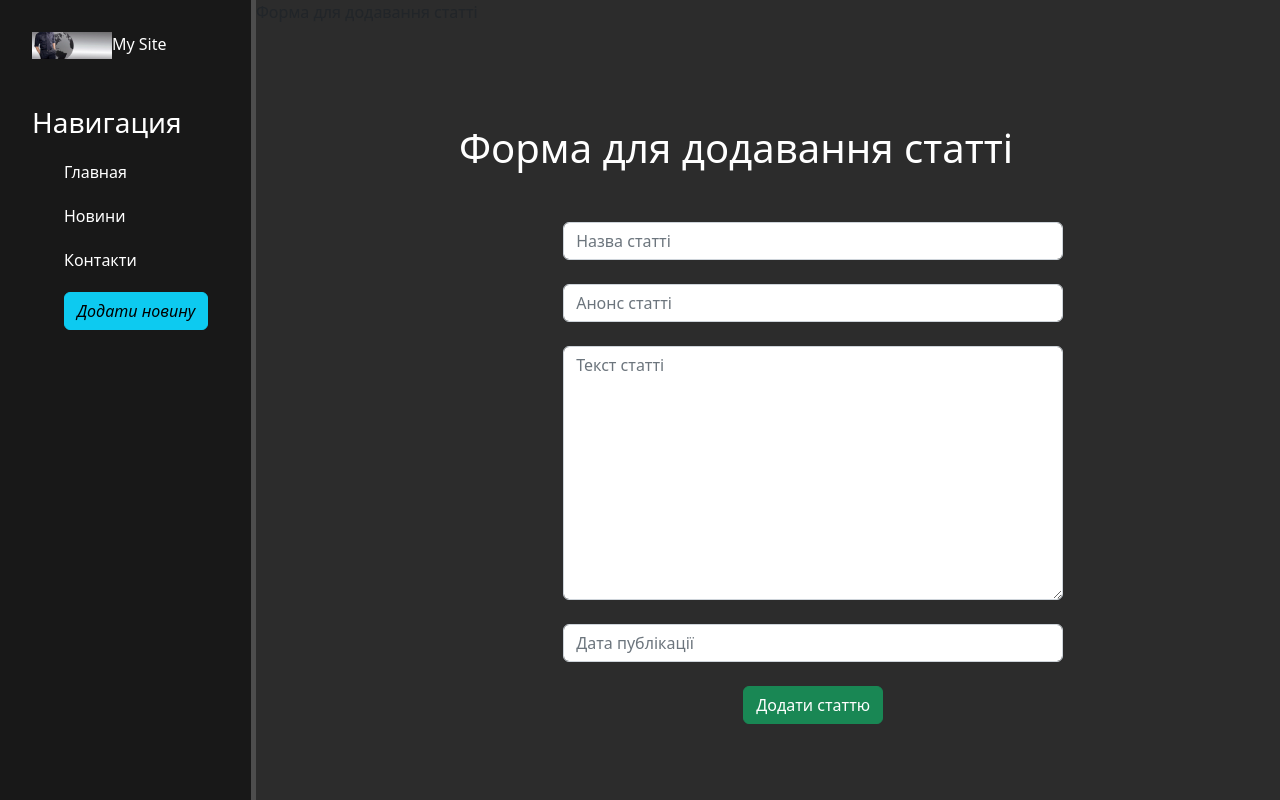
After one commit to GolkisNik/mySite_django, a Django app: page /news/create/ in a window 1280 px wide. The commit adds this page. Run offline with Django 3.2, Linux system fonts and the light colour scheme; some libraries are stand-ins or nearby versions.

Commit message:
закінчений проєкт

```diff
--- a/main/static/main/css/main.css
+++ b/main/static/main/css/main.css
@@ -52,3 +52,9 @@ main .features{
     margin: 20px 34%;
     text-align: left;
 }
+
+form {
+     margin-left: 32%;
+     width: 500px;
+     margin-top: 50px;
+}
--- a/main/templates/main/layout.html
+++ b/main/templates/main/layout.html
@@ -19,9 +19,9 @@
         <h3>Навигация</h3>
         <ul>
             <a href="{% url 'home' %}"><li><i class="fa-solid fa-house"></i>Главная</li></a>
-            <a href="{% url 'about' %}"><li><i class="fas light fa-address-card"></i>Про нас</li></a>
-            <a href="{% url 'home' %}"><li><i class="fa-solid fa-message-text"></i>Новини </li></a>
-            <a href="{% url 'news_home' %}"><li><i class="fa-solid fa-message-text"></i>Контакти </li></a>
+            <a href="{% url 'news_home' %}"><li><i class="fa-solid fa-message-text"></i>Новини </li></a>
+            <a href="{% url 'about' %}"><li><i class="fa-solid fa-message-text"></i>Контакти </li></a>
+            <a href="{% url 'create' %}"><li><i class="btn btn-info">Додати новину </i></li></a>
 
         </ul>
         <style> a {
--- /dev/null
+++ b/news/forms.py
@@ -0,0 +1,31 @@
+from .models import Articles
+from django.forms import ModelForm, TextInput, DateTimeInput,Textarea
+
+
+class ArticlesForm(ModelForm):
+    class Meta:
+        model= Articles
+        fields=['title', 'anons', 'full_text', 'date']
+
+        widgets={
+
+            "title": TextInput(attrs={
+                'class':'form-control',
+                'placeholder':'Назва статті'
+            }),
+
+             "anons": TextInput(attrs={
+                'class':'form-control',
+                'placeholder':'Анонс статті'
+            }),
+
+             "date": DateTimeInput(attrs={
+                'class':'form-control',
+                'placeholder':'Дата публікації'
+
+            }),
+             "full_text": Textarea(attrs={
+                'class':'form-control',
+                'placeholder':'Текст статті'
+            })
+        }
--- a/news/models.py
+++ b/news/models.py
@@ -1,3 +1,4 @@
+from typing import Set
 from django.db import models
 
 
@@ -11,6 +12,10 @@ class Articles(models.Model):
 
     def __str__(self):
         return self.title
+
+    def get_absolute_url(self):
+        return f'/news/{self.id}'
+
     class Meta:
         verbose_name='Новини'
         verbose_name_plural='Новини'
--- /dev/null
+++ b/news/templates/news/create.html
@@ -0,0 +1,20 @@
+{% extends 'main/layout.html' %}
+
+{% block title %} Форма для додавання статті {% endblock %}
+
+{% block content %}
+<div class="features">
+    <h1>Форма для додавання статті</h1>
+    <form method="post">
+        {% csrf_token %}
+
+        {{ form.title }}<br>
+        {{ form.anons }}<br>
+        {{ form.full_text }}<br>
+        {{ form.date }}<br>
+        <span>{{ error }}</span>
+        <button class="btn btn-success" type="submit">Додати статтю</button><br>
+    </form>
+
+</div>
+{% endblock %}
--- a/news/templates/news/news_home.html
+++ b/news/templates/news/news_home.html
@@ -10,6 +10,7 @@
          <div class="alert alert-warning">
             <h3> {{ el.title}} </h3>
             <p> {{ el.anons }}</p>
+            <a href="{% url 'news-detail' el.id %}" class="btn btn-warning"> Читати Детально</a>
          </div>
      {% endfor %}
 
--- a/news/urls.py
+++ b/news/urls.py
@@ -2,5 +2,9 @@ from django.urls import path
 from . import views
 
 urlpatterns = [
-    path('', views.news_home, name='news_home')
+    path('', views.news_home, name='news_home'),
+    path('create/', views.create, name='create'),
+    path('<int:pk>/', views.NewsDetailView.as_view(), name='news-detail'),
+    path('<int:pk>/update/', views.NewsUpdateView.as_view(), name='news-update'),
+    path('<int:pk>/delete/', views.NewsDeleteView.as_view(), name='news-delete'),
 ]
--- a/news/views.py
+++ b/news/views.py
@@ -1,8 +1,45 @@
-from django.shortcuts import render
+from django.shortcuts import render, redirect
 from .models import Articles
+from .forms import ArticlesForm
+from django.views.generic import DetailView, UpdateView, DeleteView
 
-# Create your views here.
+
+
 def news_home(request):
+    news=Articles.objects.order_by('-date')
+    return render(request, 'news/news_home.html', {'news':news})
 
-    news=Articles.objects.all()
-    return render(request, 'news/news_home.html', {'news':news})
+class NewsDetailView(DetailView):
+    model= Articles
+    template_name = 'news/details_view.html'
+    context_object_name= 'article'
+
+
+class NewsUpdateView(UpdateView):
+     model= Articles
+     template_name = 'news/create.html'
+     form_class =ArticlesForm
+
+class NewsDeleteView(DeleteView):
+     model= Articles
+     success_url='/news/'
+     template_name = 'news/news-delete.html'
+
+
+def create(request):
+    error=''
+    if request.method=='POST':
+        form=ArticlesForm(request.POST)
+        if form.is_valid():
+            form.save()
+            return redirect('home')
+        else:
+            error='Форма була якось не так введена '
+    form=ArticlesForm()
+
+    data={
+        'form': form,
+        'error': error,
+    }
+
+    return render(request, 'news/create.html', data)
```
Also changed, not shown: news/templates/news/details_view.html (added, +14 -0 lines), news/templates/news/news-delete.html (added, +16 -0 lines), db.sqlite3.
